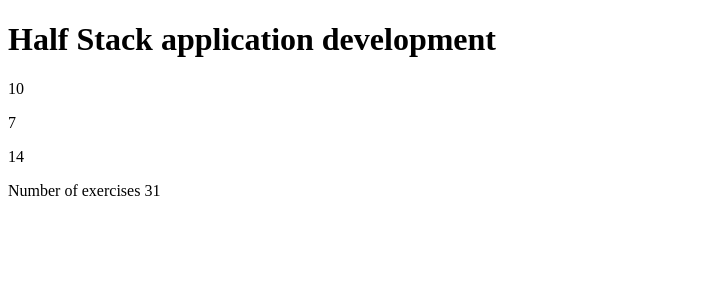
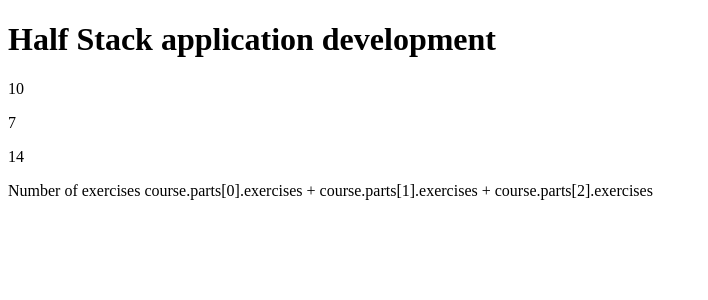
Before and after one commit to j1rd2/fullstackOpen, a React (Vite) app in the folder part1/: page / in a window 1280 px wide. Shown: the top 300 px of the page, without its empty margins (0-708 px from the left). Built offline with nearby package versions, Linux system fonts and the light colour scheme.

Commit message:
Excercise 1.5

```diff
--- a/part1/src/App.jsx
+++ b/part1/src/App.jsx
@@ -12,8 +12,9 @@ const Content = ... {
 */
 
 const App = () => {
-  const course = 'Half Stack application development'
-  const parts = [
+const course = {
+    name: 'Half Stack application development',
+    parts: [
       {
         name: 'Fundamentals of React',
         exercises: 10
@@ -27,20 +28,21 @@ const App = () => {
         exercises: 14
       }
     ]
+  }
 
   return (
     <div>
-      <h1>{course}</h1>
+      <h1>{course.name}</h1>
       <p>
-        {parts[0].exercises}
+        {course.parts[0].exercises}
       </p>
       <p>
-      {parts[1].exercises}
+      {course.parts[1].exercises}
       </p>
       <p>
-      {parts[2].exercises}
+      {course.parts[2].exercises}
       </p>
-      <p>Number of exercises {parts[0].exercises + parts[1].exercises + parts[2].exercises}</p>
+      <p>Number of exercises course.parts[0].exercises + course.parts[1].exercises + course.parts[2].exercises</p>
     </div>
   )
 }
```
Lines whose indentation alone changed are shown as unchanged.
